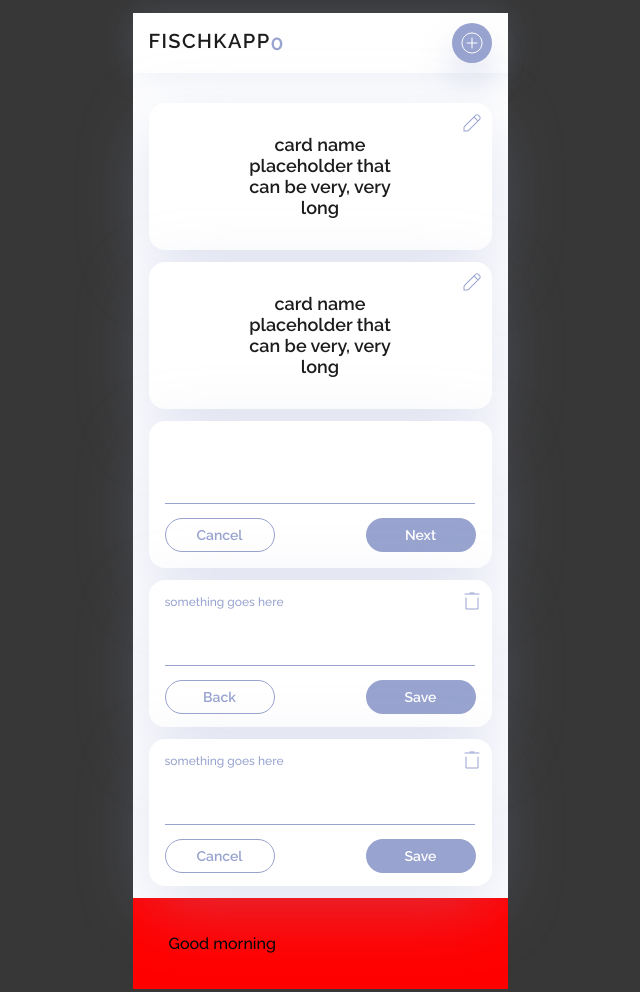
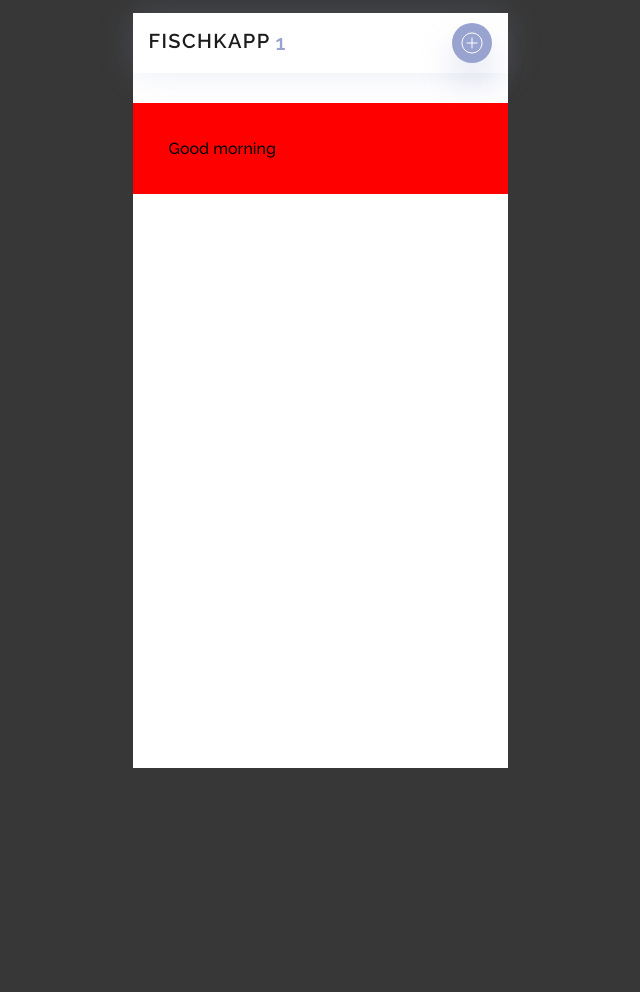
Before and after one commit to HubertKwiatkowski/fischkapp, a plain HTML site: page index.html in a window 1280 px wide. Shown: the whole page, without its empty margins (320-960 px from the left). After the commit the page ends 800 px from the top, so only its background shows below. Drawn offline with Linux system fonts and the light colour scheme.

Commit message:
fix: fixed card counter

```diff
--- a/index.html
+++ b/index.html
@@ -9,14 +9,29 @@
     />
   </head>
   <body>
-    <div id="app">
-      <header id="app-header">
-        <div id="tittle-wrapper">
+    <div
+      class="app"
+      id="app"
+    >
+      <header
+        class="app-header"
+        id="app-header"
+      >
+        <div
+          class="tittle-wrapper"
+          id="tittle-wrapper"
+        >
           <h1>Fischkapp</h1>
 
-          <p id="card-counter">0</p>
+          <p
+            class="card-counter"
+            id="card-counter"
+          ></p>
         </div>
-        <div id="add-card-button">
+        <div
+          class="add-card-button"
+          id="add-card-button"
+        >
           <img
             src="src/icon/plus-icon.svg"
             alt="plus-icon"
@@ -24,8 +39,10 @@
         </div>
       </header>
 
-      <ul id="card-list">
-        <div
+      <ul id="card-list"></ul>
+
+      <div class="temp">
+        <!-- <div
           class="card-front"
           id="card-front-edit"
         >
@@ -36,9 +53,9 @@
             />
           </div>
           <p>card name placeholder that can be very, very long</p>
-        </div>
+        </div> -->
 
-        <div class="card-front">
+        <!-- <div class="card-front">
           <div class="edit-icon">
             <img
               src="src/icon/edit-icon.svg"
@@ -46,9 +63,9 @@
             />
           </div>
           <p>card name placeholder that can be very, very long</p>
-        </div>
+        </div> -->
 
-        <div class="add-card-front">
+        <!-- <div class="add-card-front">
           <input
             type="text"
             class="new-value"
@@ -69,9 +86,9 @@
               Next
             </button>
           </div>
-        </div>
+        </div> -->
 
-        <div class="add-card-back">
+        <!-- <div class="add-card-back">
           <div class="front-card-info">
             <p class="front-value">something goes here</p>
             <div class="btn-delete">
@@ -101,9 +118,9 @@
               Save
             </button>
           </div>
-        </div>
+        </div> -->
 
-        <div class="edit-card-back">
+        <!-- <div class="edit-card-back">
           <div class="front-card-info">
             <p class="front-value">something goes here</p>
             <div class="btn-delete">
@@ -133,8 +150,8 @@
               Save
             </button>
           </div>
-        </div>
-      </ul>
+        </div> -->
+      </div>
     </div>
 
     <script
--- a/js/app.js
+++ b/js/app.js
@@ -1,23 +1,32 @@
-import { createState } from "./data/createState.js";
-import { createCardComponent } from "./ui/card.js";
-import { addCard } from "./data/actions.js";
+import { createState } from './data/createState.js';
+import { createCardComponent } from './ui/card.js';
+import { addCard } from './data/actions.js';
 
-document.addEventListener("DOMContentLoaded", () => {
+document.addEventListener('DOMContentLoaded', () => {
   // Example of how we can create app state responsible for holding data
+
   let appState = createState();
 
   // Example of how we can create UI component using reusable function
-  const newCardData = { front: "Good morning", back: "Dzień dobry" };
+  const newCardData = { front: 'Good morning', back: 'Dzień dobry' };
   const card = createCardComponent(newCardData);
 
   // Example of how we can add card to our state
   const updatedAppState = addCard(appState, newCardData);
   appState = updatedAppState;
 
-  const app = document.getElementById("app");
+  const cardList = document.getElementById('card-list');
 
   // Example of how to display created card in our UI
-  app.append(card);
+  cardList.append(card);
 
-  console.log(`You have ${appState.flashcards.length} card/s.`);
+  const cardCountState = appState.flashcards.length;
+  console.log(`You have ${cardCountState} card/s.`);
+
+  const cardCounter = document.getElementById('card-counter');
+  const counter = document.createTextNode(cardCountState);
+  const getCardTotalNumber = () => {
+    cardCounter.appendChild(counter);
+  };
+  getCardTotalNumber();
 });
--- a/styles.css
+++ b/styles.css
@@ -11,14 +11,14 @@ body {
   background: #373737;
 }
 
-#app {
+.app {
   max-width: 375px;
   min-height: 755px;
   margin: 1% auto;
   background: #fff;
 }
 
-#app-header {
+.app-header {
   display: flex;
   flex-direction: row;
   justify-content: space-between;
@@ -30,11 +30,11 @@ body {
   margin-bottom: 30px; //temp
 }
 
-#tittle-wrapper {
+.tittle-wrapper {
   display: flex;
 }
 
-#app-header h1 {
+.app-header h1 {
   color: #1c1c1c;
   text-transform: uppercase;
   font-style: normal;
@@ -46,7 +46,7 @@ body {
   margin-left: 16px;
 }
 
-#card-counter {
+.card-counter {
   font-style: normal;
   font-weight: 600;
   font-size: 21px;
@@ -56,7 +56,7 @@ body {
   color: #98a3cf;
 }
 
-#add-card-button {
+.add-card-button {
   display: flex;
   align-items: center;
   justify-content: center;
```
Also changed, not shown: js/ui/card.js (+15 -0 lines).
